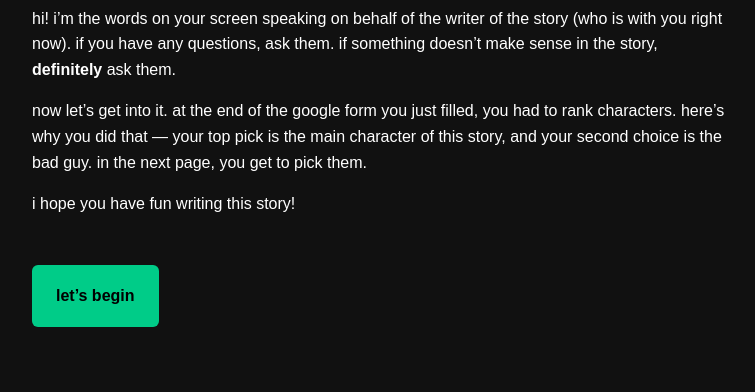
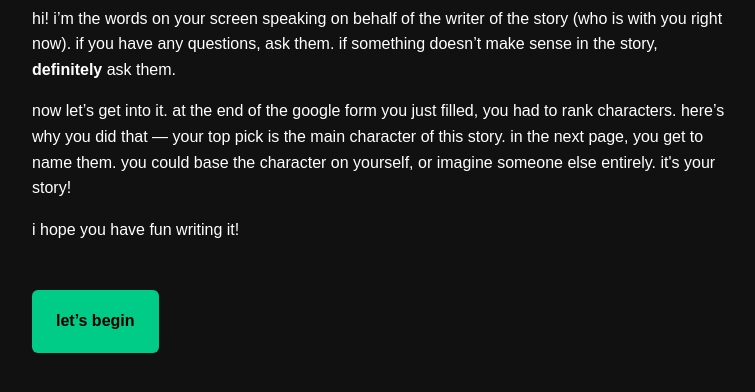
Before and after one commit to sammy2801/utopia, a plain HTML site: page index.html in a window 1280 px wide. Shown: the part 178-570 px from the top of the page, without its empty margins (258-1013 px from the left). Drawn offline with Linux system fonts and the light colour scheme.

Commit message:
Update index.html

```diff
--- a/index.html
+++ b/index.html
@@ -51,11 +51,11 @@
     </p>
 
     <p>
-      now let’s get into it. at the end of the google form you just filled, you had to rank characters. here’s why you did that — your top pick is the main character of this story, and your second choice is the bad guy. in the next page, you get to pick them.
+      now let’s get into it. at the end of the google form you just filled, you had to rank characters. here’s why you did that — your top pick is the main character of this story. in the next page, you get to name them. you could base the character on yourself, or imagine someone else entirely. it's your story!
     </p>
 
     <p>
-      i hope you have fun writing this story!
+      i hope you have fun writing it!
     </p>
 
     <a class="button" href="character.html">let’s begin</a>
```
